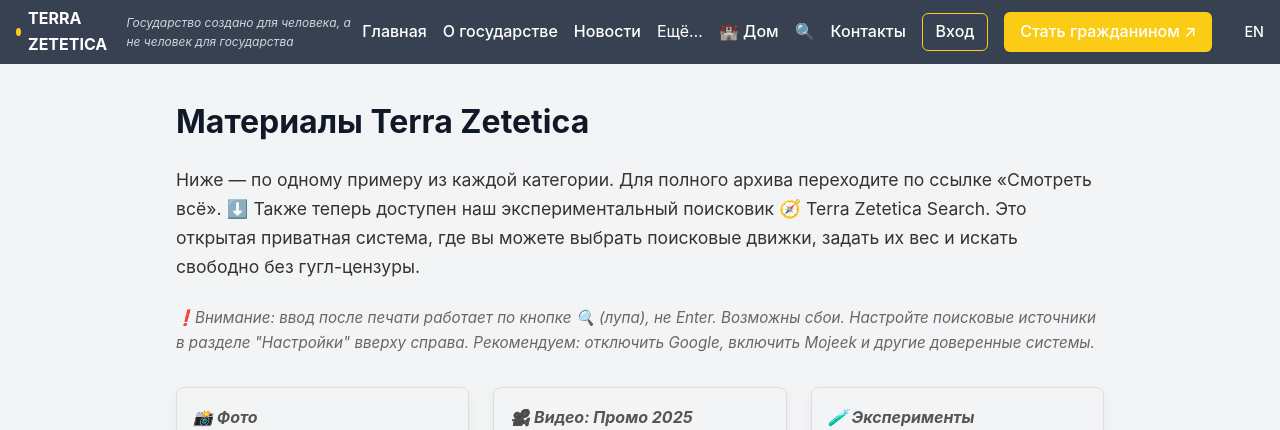
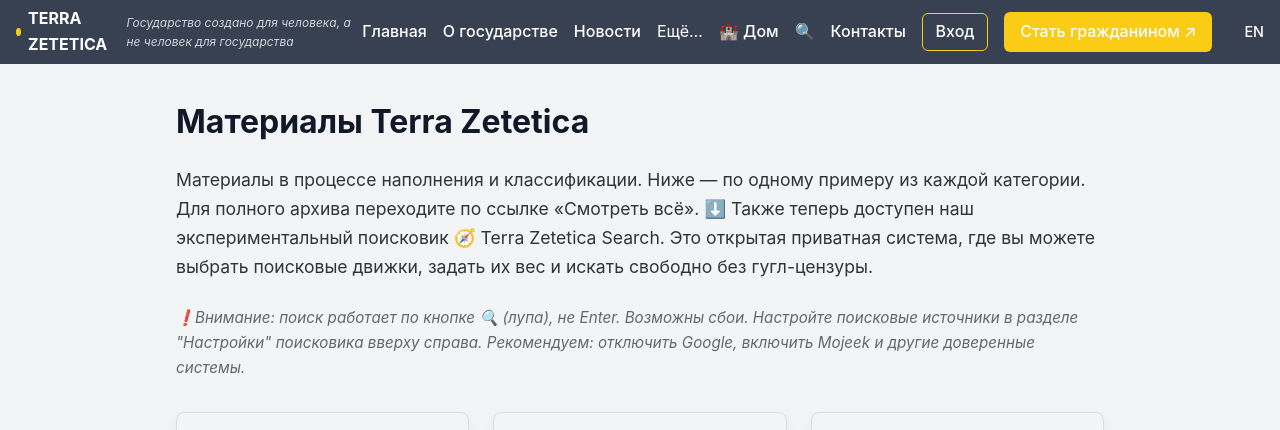
Before and after one commit to kardinalmarkov/terra-zetetica, a Next.js app: page /materials in a window 1280 px wide. Shown: the top 430 px of the page. Built offline with nearby package versions, Linux system fonts and the light colour scheme.

Commit message:
Update materials.js

```diff
--- a/pages/materials.js
+++ b/pages/materials.js
@@ -73,13 +73,13 @@
       <main className="wrapper" style={{ maxWidth: 960, margin: '0 auto', padding: '2rem 1rem' }}>
         <h1>Материалы Terra Zetetica</h1>
         <p>
-          Ниже — по одному примеру из каждой категории. Для полного архива переходите по ссылке
+          Материалы в процессе наполнения и классификации. Ниже — по одному примеру из каждой категории. Для полного архива переходите по ссылке
           «Смотреть всё». ⬇️ Также теперь доступен наш экспериментальный поисковик 🧭 Terra Zetetica Search. Это
           открытая приватная система, где вы можете выбрать поисковые движки, задать их вес и искать свободно без гугл-цензуры.
         </p>
         <p style={{ fontStyle: 'italic', fontSize: '0.95rem', color: '#666' }}>
-          ❗Внимание: ввод после печати работает по кнопке 🔍 (лупа), не Enter. Возможны сбои. Настройте поисковые
-          источники в разделе "Настройки" вверху справа. Рекомендуем: отключить Google, включить Mojeek
+          ❗Внимание: поиск работает по кнопке 🔍 (лупа), не Enter. Возможны сбои. Настройте поисковые
+          источники в разделе "Настройки" поисковика вверху справа. Рекомендуем: отключить Google, включить Mojeek
           и другие доверенные системы.
         </p>
 
```
